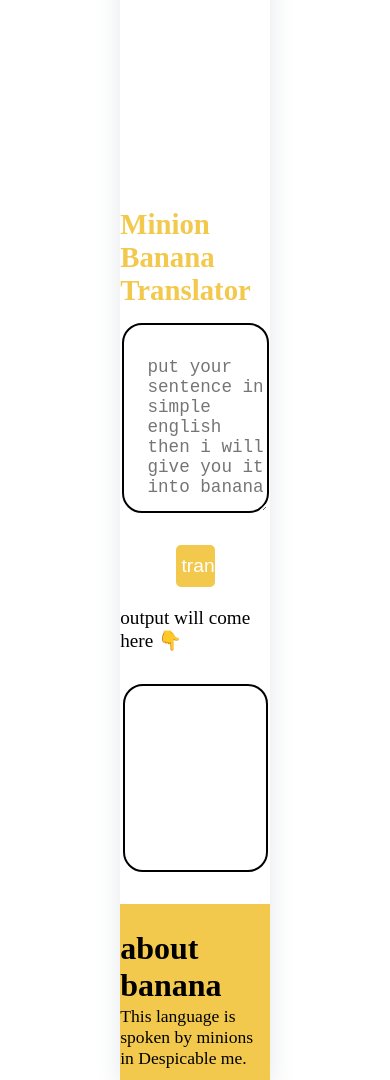
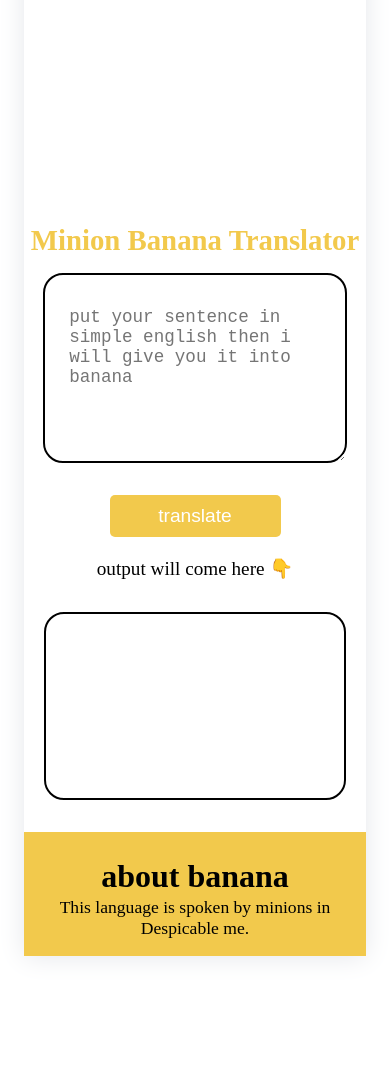
Before and after one commit to omkarpatke/talkBananaJSAPP, a plain HTML site: page index.html in a window 390 px wide. Shown: the part 118-1198 px from the top of the page. After the commit the page ends 1098 px from the top, so only its background shows below. Drawn offline with Linux system fonts and the light colour scheme.

Commit message:
style : responsive

```diff
--- a/banana.css
+++ b/banana.css
@@ -73,3 +73,29 @@
 p{
     font-size: 1.1rem;
 }
+
+@media (max-width:1000px){
+    body{
+        padding: 1rem;
+
+    }
+    .container{
+        width: 100%;
+    }
+    h2{
+        /* margin-left: 4rem; */
+        text-align: center;
+    }
+    textarea , #output{
+        width: 80%;
+    }
+    button{
+        width: 50%;
+    }
+    p{
+        text-align: center;
+    }
+    .footer-text{
+        text-align: center;
+    }
+}
```
